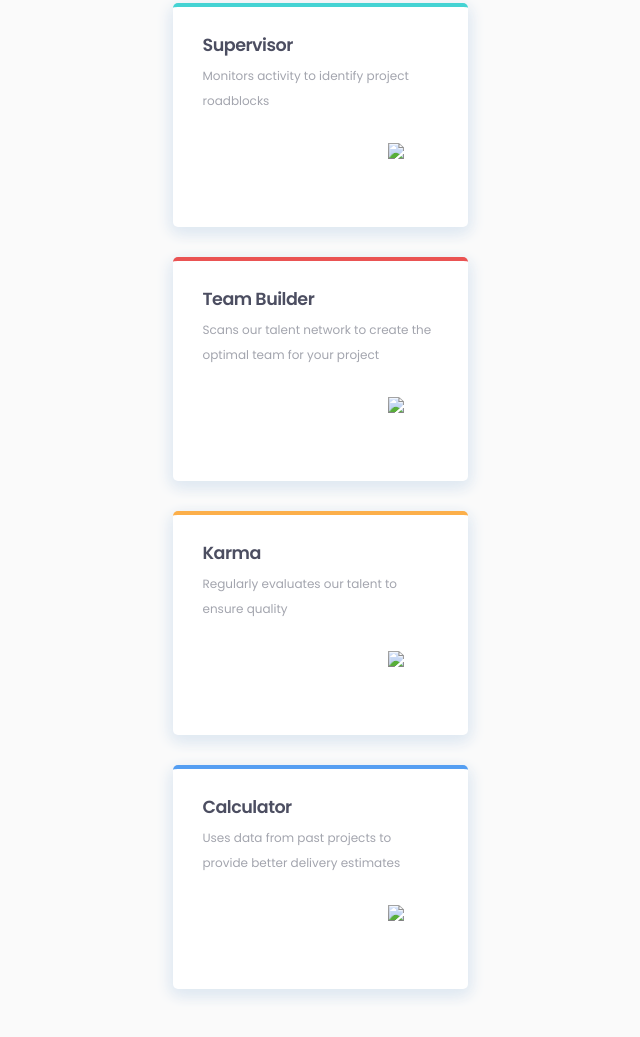
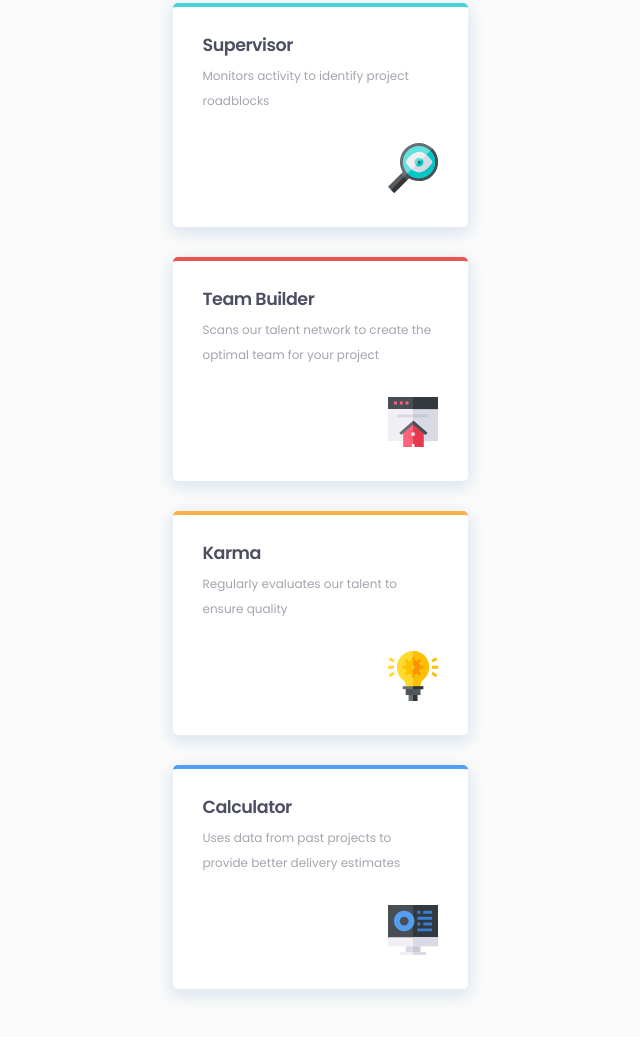
Before and after one commit to HubertCuris/Front-End-Challenges, a plain HTML site: page 2. Four-card-feature-section-master/index.html in a window 1280 px wide. Shown: the part 305-1342 px from the top of the page, without its empty margins (320-960 px from the left). Drawn offline with Linux system fonts and the light colour scheme.

Commit message:
3rd projects almost done

```diff
--- a/2. Four-card-feature-section-master/.design/index.html
+++ b/2. Four-card-feature-section-master/index.html
@@ -18,22 +18,22 @@
     <div class="card cyan">
       <h3>Supervisor</h3>
       <p class="cardText">Monitors activity to identify project roadblocks</p>
-      <img src="./.design/images/icon-supervisor.svg">
+      <img src="./images/icon-supervisor.svg">
     </div>
     <div class="card red">
       <h3>Team Builder</h3>
       <p class="cardText">Scans our talent network to create the optimal team for your project</p>
-      <img src="./.design/images/icon-team-builder.svg">
+      <img src="./images/icon-team-builder.svg">
     </div>
     <div class="card orange">
       <h3>Karma</h3>
       <p class="cardText">Regularly evaluates our talent to ensure quality</p>
-      <img src="./.design/images/icon-karma.svg">
+      <img src="./images/icon-karma.svg">
     </div>
     <div class="card blue">
       <h3>Calculator</h3>
       <p class="cardText">Uses data from past projects to provide better delivery estimates</p>
-      <img src="./.design/images/icon-calculator.svg">
+      <img src="./images/icon-calculator.svg">
     </div>
   </main>
 </body>
```
Also changed, not shown: 1. Single Price Grid Component Master/images/favicon-32x32.png (renamed from 1. Single Price Grid Component Master/.design/images/favicon-32x32.png), 1. Single Price Grid Component Master/index.html (renamed from 1. Single Price Grid Component Master/.design/index.html), 1. Single Price Grid Component Master/style.css (renamed from 1. Single Price Grid Component Master/.design/style.css), 2. Four-card-feature-section-master/images/favicon-32x32.png (renamed from 2. Four-card-feature-section-master/.design/images/favicon-32x32.png), 2. Four-card-feature-section-master/images/icon-calculator.svg (renamed from 2. Four-card-feature-section-master/.design/images/icon-calculator.svg), 2. Four-card-feature-section-master/images/icon-karma.svg (renamed from 2. Four-card-feature-section-master/.design/images/icon-karma.svg), 2. Four-card-feature-section-master/images/icon-supervisor.svg (renamed from 2. Four-card-feature-section-master/.design/images/icon-supervisor.svg), 2. Four-card-feature-section-master/images/icon-team-builder.svg (renamed from 2. Four-card-feature-section-master/.design/images/icon-team-builder.svg), 2. Four-card-feature-section-master/style.css (renamed from 2. Four-card-feature-section-master/.design/style.css).
